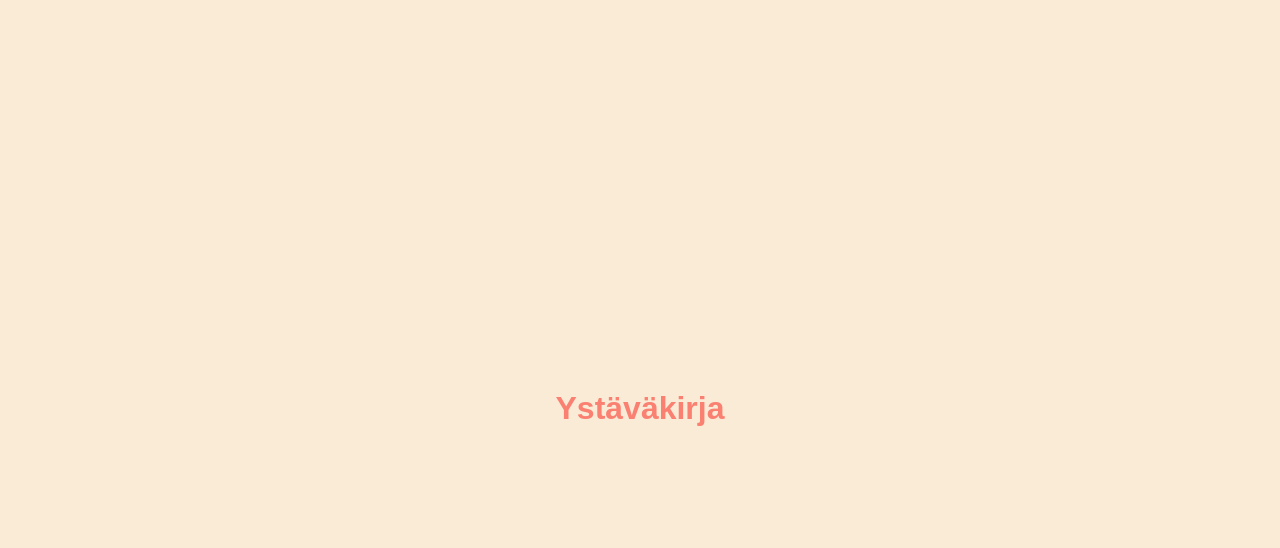
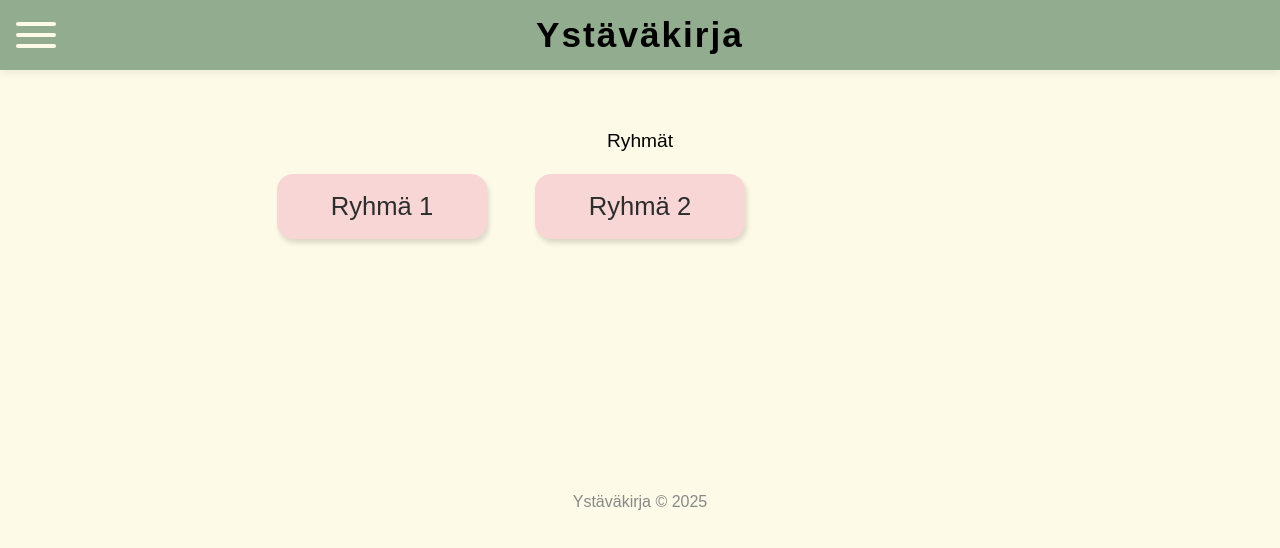
Before and after one commit to joonahonen/Ystavakirja_2025, a plain HTML site: page src/index.html in a window 1280 px wide. Drawn offline with Linux system fonts and the light colour scheme; a web font is replaced by a local one.

Commit message:
Näkymää päivitelty suunnitelmien mukaan.

```diff
--- a/src/index.html
+++ b/src/index.html
@@ -10,11 +10,34 @@
 
 </head>
 <body>
-    <div id = "heading" class="flex-container">
-        <h1>Ystäväkirja</h1>
-    </div>
+    <header class="main-header">
+        <div class="hamburger" tabindex="0">
+            <span></span>
+            <span></span>
+            <span></span>
+        </div>
 
-    <!--Tähän koodi kaikesta toiminnoista, esim. napit pienryhmille :)-->
+        <div class="logo-container">
+            <span class="logo-text">Ystäväkirja</span>
+        </div>
+
+    </header>
+
+    <main class="group-container">
+        <section class="groups-section">
+            <h2>Ryhmät</h2>
+            <div class="groups-list" id="groups-list">
+                <!-- Placeholder idea ryhmille -->
+                <!-- Tällä hetkellä oma HTML dokumentti per ryhmä. Parempi jos uutta dokumenttia ei tarvitsisi luoda. -->
+                <a href="group1.html" class="group-btn">Ryhmä 1</a>
+                <a href="group2.html" class="group-btn">Ryhmä 2</a>
+            </div>
+        </section>
+    </main>
+
+    <footer class="main-footer">
+        <p>Ystäväkirja &copy; 2025</p>
+    </footer>
 
 </body>
 </html>
--- a/src/style.css
+++ b/src/style.css
@@ -1,15 +1,129 @@
-body{
-    background-color: antiquewhite;
-    font-family: "Cal Sans", sans-serif;
+body, h1, h2, p, a, button, input {
+    margin: 0;
+    padding: 0;
+    font-family: 'Cal Sans', Arial, sans-serif;
+    box-sizing: border-box;
 }
 
-#heading{
-    color: salmon;
+body {
+    background: #fdfae7;
+    min-height: 100vh;
 }
 
-.flex-container{
+/* Yläpalkki */
+.main-header {
+    background: #92ac90;
+    height: 70px;
     display: flex;
+    align-items: center;
+    box-shadow: 0 3px 8px #0001;
+    position: relative;
+    z-index: 2;
+}
+
+/* Burgeri valikko */
+.hamburger {
+    width: 40px;
+    height: 40px;
+    margin-left: 16px;
+    display: flex;
+    flex-direction: column;
     justify-content: center;
+    gap: 7px;
+    cursor: pointer;
+}
+.hamburger span {
+    display: block;
+    height: 4px;
+    width: 100%;
+    background: #fdfae7;
+    border-radius: 2px;
+}
+
+/* Logo */
+.logo-container {
+    position: absolute;
+    left: 0; right: 0; top: 0; bottom: 0;
+    display: flex;
     align-items: center;
-    height: 100vh;
+    justify-content: center;
+    pointer-events: none;
+    z-index: 2;
 }
+
+.logo-text {
+    font-family: 'Cal Sans', Arial, sans-serif;
+    font-size: 2.2rem;
+    font-weight: bold;
+    color: black;
+    letter-spacing: 2px;
+    margin: 0;
+    pointer-events: auto;
+}
+
+/* Keskipalkki */
+.group-container {
+    display: flex;
+    flex-direction: column;
+    align-items: center;
+    margin-top: 40px;
+}
+
+.groups-section {
+    width: 100%;
+    display: flex;
+    flex-direction: column;
+    align-items: center;
+}
+
+.groups-section h2 {
+    font-size: 1.2rem;
+    margin-bottom: 12px;
+    margin-top: 20px;
+    font-weight: 400;
+}
+
+.groups-list {
+    display: grid;
+    grid-template-columns: repeat(3, 210px);
+    grid-template-rows: repeat(3, 65px);
+    gap: 32px 48px;
+    justify-content: center;
+    margin-top: 10px;
+}
+
+.group-btn {
+    display: flex;
+    align-items: center;
+    justify-content: center;
+    background: #f8d6d6;
+    border-radius: 16px;
+    box-shadow: 2px 4px 5px #0002;
+    border: none;
+    font-size: 1.6rem;
+    color: #2d2d2d;
+    text-decoration: none;
+    height: 65px;
+    transition: box-shadow 0.15s, transform 0.15s;
+    cursor: pointer;
+    outline: none;
+    font-family: inherit;
+    font-weight: 400;
+}
+
+.group-btn:hover, .group-btn:focus {
+    box-shadow: 2px 8px 16px #0002;
+    transform: translateY(-2px) scale(1.03);
+    background: #fbe3e3;
+}
+
+/* Alapalkki */
+.main-footer {
+    text-align: center;
+    margin-top: 60px;
+    color: #888;
+    font-size: 1rem;
+    padding-bottom: 16px;
+    background: none;
+    box-shadow: none;
+}
```
